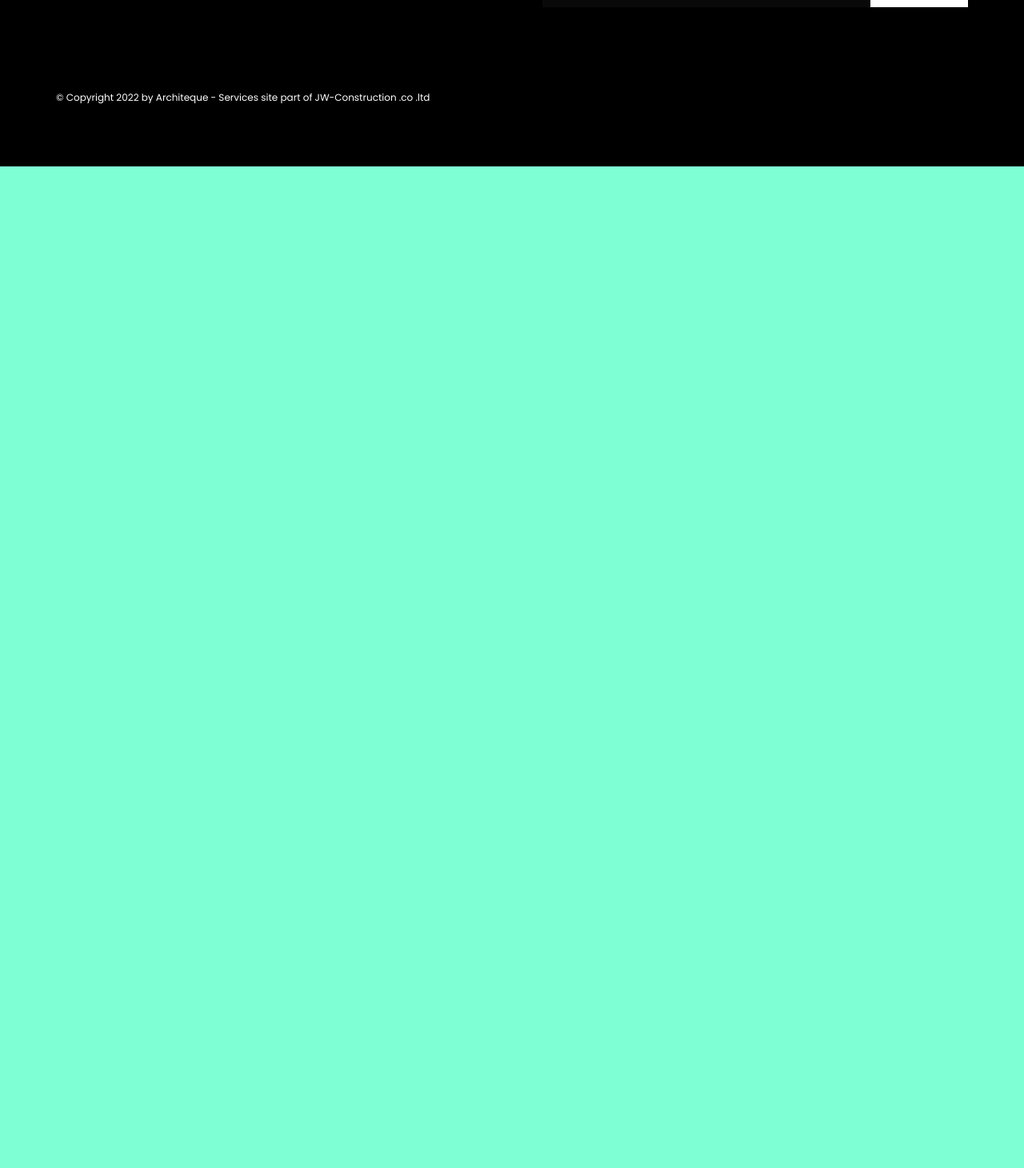
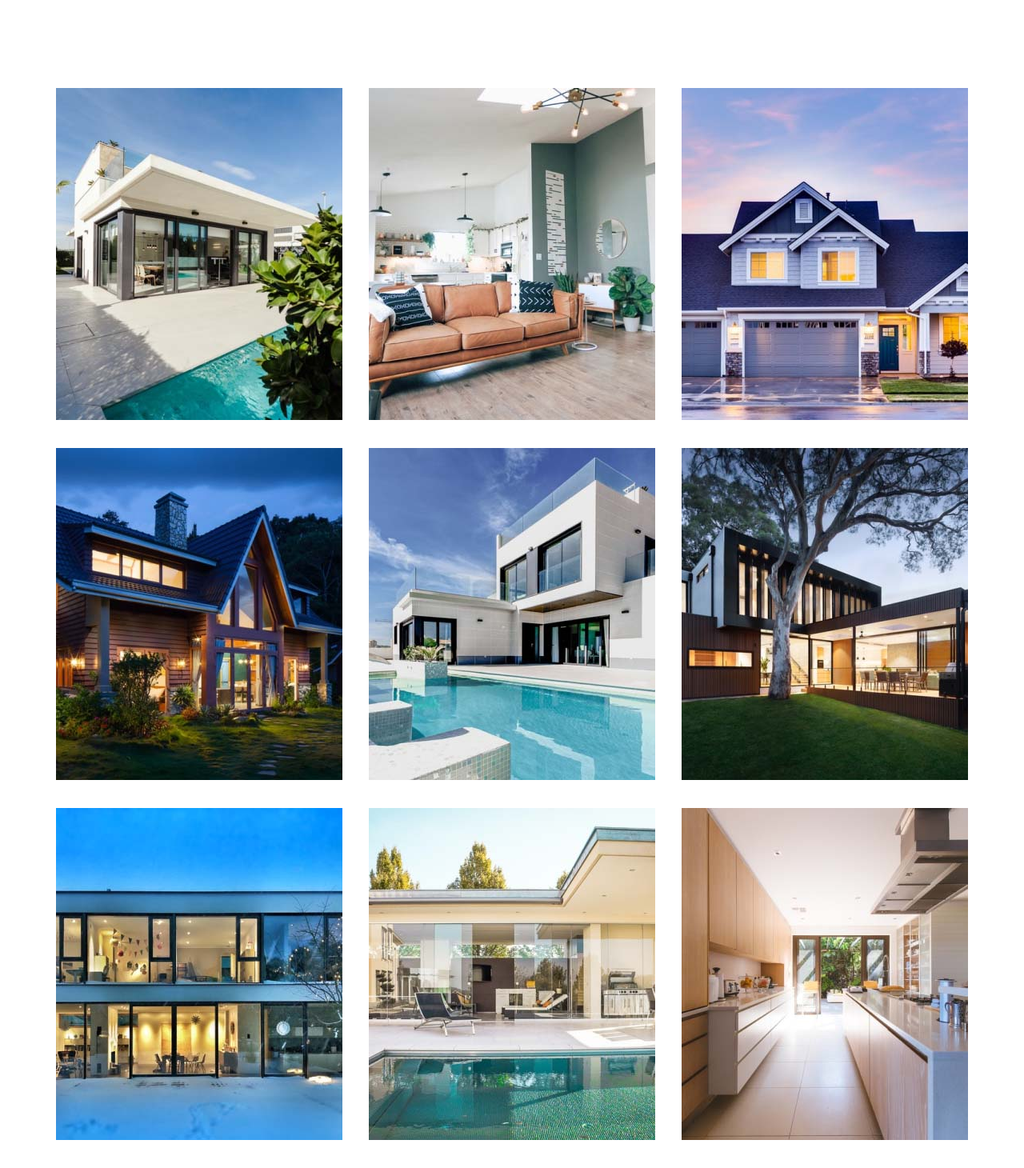
Before and after one commit to KolesnikovAS/Architeque, a React (Create React App) app: page /Portfolio in a window 1280 px wide. Shown: the part 550-2010 px from the top of the page at 80% size. Before the commit the page ends 800 px from the top, so only its background shows below. Built offline with nearby package versions, Linux system fonts and the light colour scheme.

Commit message:
added Portfolio page with fixed margins

```diff
--- a/src/App.js
+++ b/src/App.js
@@ -5,6 +5,7 @@ import Home from "./Pages/Home/Home";
 import About from "./Pages/About/About";
 import Footer from "./Containers/Footer/Footer";
 import Services from "./Pages/Services/Services";
+import Portfolio from "./Pages/Portfolio/Portfolio";
 
 const App = () => {
     return (
@@ -14,6 +15,7 @@ const App = () => {
                 <Route path="/" element={<Home />} />
                 <Route path="/About" element={<About />} />
                 <Route path="/Services" element={<Services />} />
+                <Route path="/Portfolio" element={<Portfolio />} />
             </Routes>
             <Footer />
         </BrowserRouter>
--- a/src/Containers/banner/Banner.jsx
+++ b/src/Containers/banner/Banner.jsx
@@ -10,7 +10,7 @@ const Banner = (props) => {
             <div className={styles.banner_content}>
                 <h4>Architeque</h4>
                 <p>We’re committed to delivering eye-catching architect designs</p>
-                <Button color={"white"} border={"2px solid white"}>Contact Us</Button>
+                <Button style={"white"} title={"Contact Us"} />
             </div>
         </section>
     )
--- a/src/Pages/About/About.jsx
+++ b/src/Pages/About/About.jsx
@@ -1,5 +1,5 @@
 import React from "react";
-import PageTitle from "../../Components/PageTitle/PageTitle";
+import PageTitle from "../../Containers/PageTitle/PageTitle";
 import styles from "./About.module.scss"
 import skillsImg from "../../Assets/images/About/skills.jpg"
 import valueIcon1 from "../../Assets/images/About/icon1.png"
--- /dev/null
+++ b/src/Pages/Portfolio/Portfolio.jsx
@@ -0,0 +1,40 @@
+import React from "react";
+import PageTitle from "../../Containers/PageTitle/PageTitle";
+import Banner from "../../Containers/banner/Banner"
+import styles from "./Portfolio.module.scss"
+import portfolioImage1 from "../../Assets/images/Portfolio/1.jpg"
+import portfolioImage2 from "../../Assets/images/Portfolio/2.jpg"
+import portfolioImage3 from "../../Assets/images/Portfolio/3.jpg"
+import portfolioImage4 from "../../Assets/images/Portfolio/4.jpg"
+import portfolioImage5 from "../../Assets/images/Portfolio/5.jpg"
+import portfolioImage6 from "../../Assets/images/Portfolio/6.jpg"
+import portfolioImage7 from "../../Assets/images/Portfolio/7.jpg"
+import portfolioImage8 from "../../Assets/images/Portfolio/8.jpg"
+import portfolioImage9 from "../../Assets/images/Portfolio/9.jpg"
+
+
+const Portfolio = () => {
+    return (
+        <main>
+            <PageTitle title={"Portfolio"} />
+
+            <section className={styles.portfolio}>
+                <div className={styles.portfolio_content}>
+                    <img src={portfolioImage1} alt="building" />
+                    <img src={portfolioImage2} alt="building" />
+                    <img src={portfolioImage3} alt="building" />
+                    <img src={portfolioImage4} alt="building" />
+                    <img src={portfolioImage5} alt="building" />
+                    <img src={portfolioImage6} alt="building" />
+                    <img src={portfolioImage7} alt="building" />
+                    <img src={portfolioImage8} alt="building" />
+                    <img src={portfolioImage9} alt="building" />
+                </div>
+            </section>
+
+            <Banner />
+        </main>
+    )
+}
+
+export default Portfolio;
--- /dev/null
+++ b/src/Pages/Portfolio/Portfolio.module.scss
@@ -0,0 +1,16 @@
+.portfolio {
+    width: 100%;
+    background-color: white;
+    &_content {
+        padding: 155px 0 120px 0;
+        max-width: 1140px;
+        margin: 0 auto;
+        display: flex;
+        flex-wrap: wrap;
+        justify-content: space-between;
+        img{
+            height: 415px;
+            margin-bottom: 35px;
+        }
+    }
+}
--- a/src/Pages/Services/Services.jsx
+++ b/src/Pages/Services/Services.jsx
@@ -1,5 +1,5 @@
 import React from "react";
-import PageTitle from "../../Components/PageTitle/PageTitle";
+import PageTitle from "../../Containers/PageTitle/PageTitle";
 import styles from "./Services.module.scss"
 import reasonsBG from "../../Assets/images/Home/portfolioslide2.jpg"
 import Offer from "../../Components/offer/Offer";
@@ -13,7 +13,7 @@ const Services = () => {
 
             <section className={styles.reasons}>
                 <div className={styles.reasons_content}>
-                    <img src={reasonsBG} />
+                    <img src={reasonsBG} alt="building"/>
                     <div className={styles.reasons_value}>
                         <h1>The reasons</h1>
                         <p>It is a long established fact that a reader will be distracted by the readable content of a page when looking at its layout.</p>
```
Also changed, not shown: src/Containers/PageTitle/PageTitle.jsx (renamed from src/Components/PageTitle/PageTitle.jsx), src/Containers/PageTitle/PageTitle.module.scss (renamed from src/Components/PageTitle/PageTitle.module.scss).
